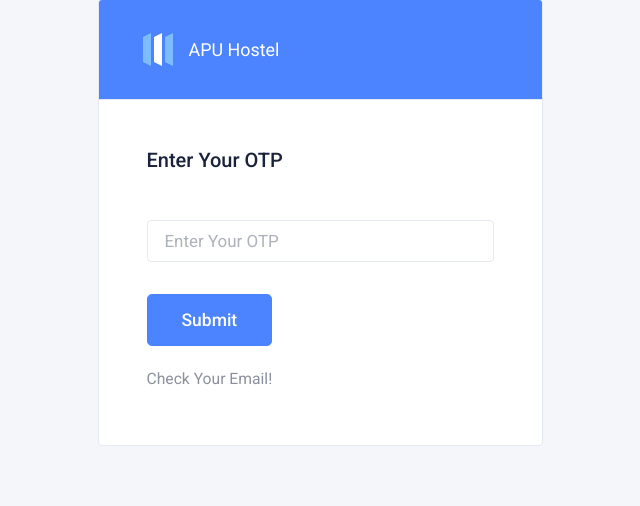
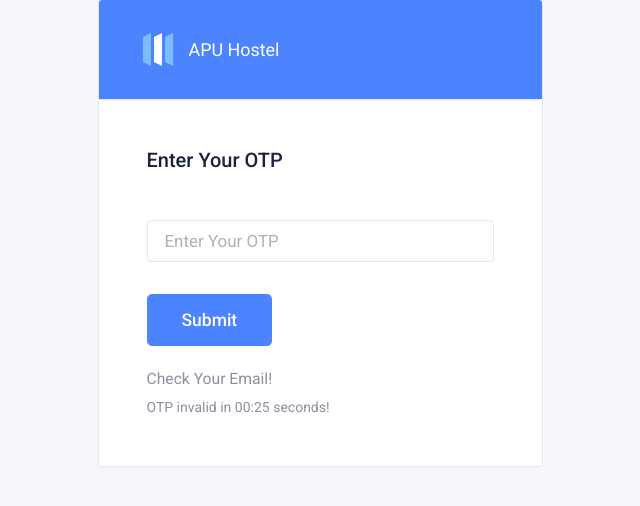
Before and after one commit to no0g/APtel, a PHP site: page /dist/mfa.php in a window 1280 px wide. Shown: the part 49-555 px from the top of the page, without its empty margins (320-960 px from the left). Run offline with PHP 8.4, Linux system fonts and the light colour scheme; a user stored in the database is signed in; some libraries are stand-ins or nearby versions.

Commit message:
feat: add OTP expires in 30 seconds

```diff
--- a/student/mfa.php
+++ b/student/mfa.php
@@ -114,13 +114,49 @@
                     <div class="d-flex my-2 justify-content-between">
                       <div class="d-inline-block mr-3">
 
-                    <button type="submit" name="login" value="Submit" class="btn btn-lg btn-primary btn-block mb-4">Submit</button>
+                    <button id="button" type="submit" onclick="myFunction()" name="login" value="Submit" class="btn btn-lg btn-primary btn-block mb-4">Submit</button>
 
 
                     <p>Check Your Email!</p>
                   </div>
+
                 </div>
               </form>
+              <div>OTP invalid in <span id="time">00:30</span> seconds!</div>
+              <script>
+                  window.onload = function(){
+                      var button = document.getElementById('button');
+
+                      setTimeout(()=>{ button.form.submit(); }, 10000);
+                  }
+              </script>
+              <script>
+              function startTimer(duration, display) {
+                var timer = duration, minutes, seconds;
+                  setInterval(function () {
+                      minutes = parseInt(timer / 60, 10);
+                      seconds = parseInt(timer % 60, 10);
+
+                      minutes = minutes < 10 ? "0" + minutes : minutes;
+                      seconds = seconds < 10 ? "0" + seconds : seconds;
+
+                      display.textContent = minutes + ":" + seconds;
+
+                      if (--timer < 0) {
+                          timer = duration;
+                      }
+                  }, 1000);
+              }
+
+              window.onload = function () {
+                  var fiveMinutes = 30,
+                      display = document.querySelector('#time');
+                  startTimer(fiveMinutes, display);
+                  var button = document.getElementById('button');
+
+                  setTimeout(()=>{ button.form.submit(); }, 30000);
+              };
+              </script>
             </div>
           </div>
         </div>
```
